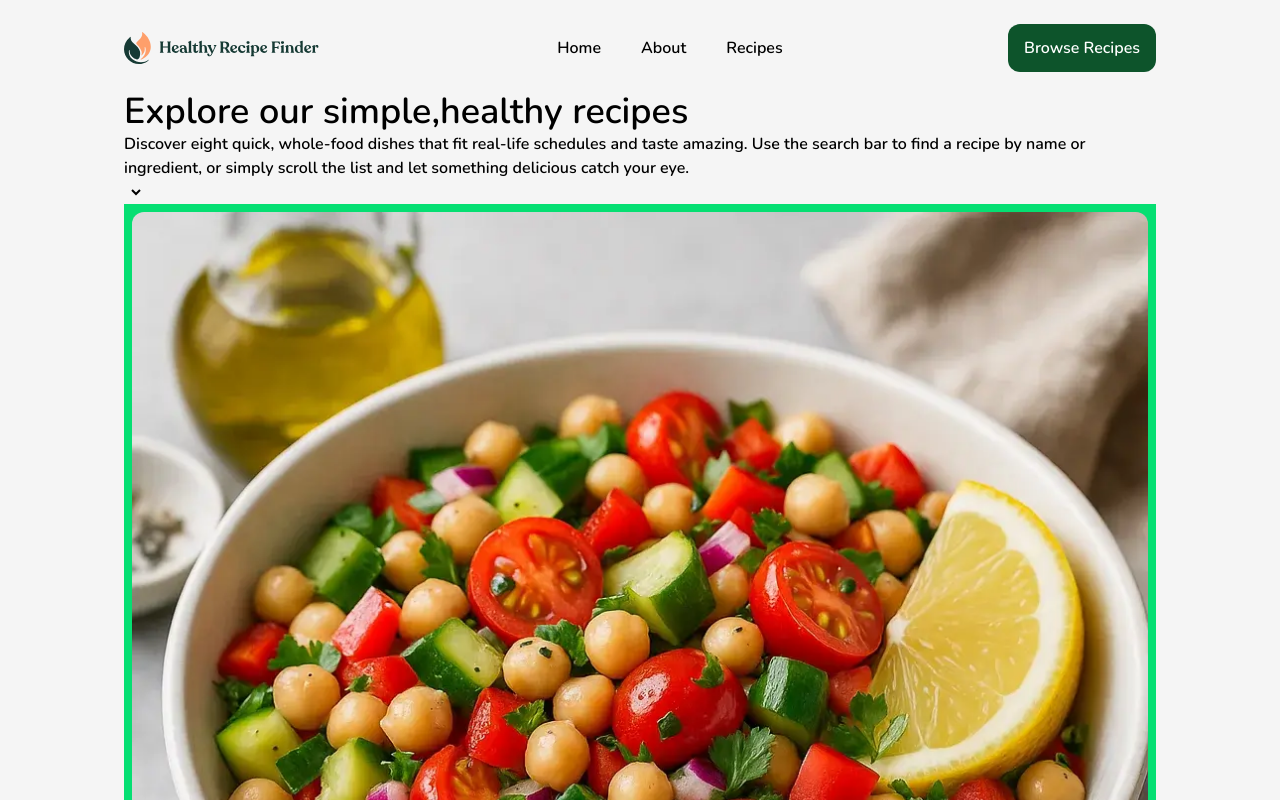
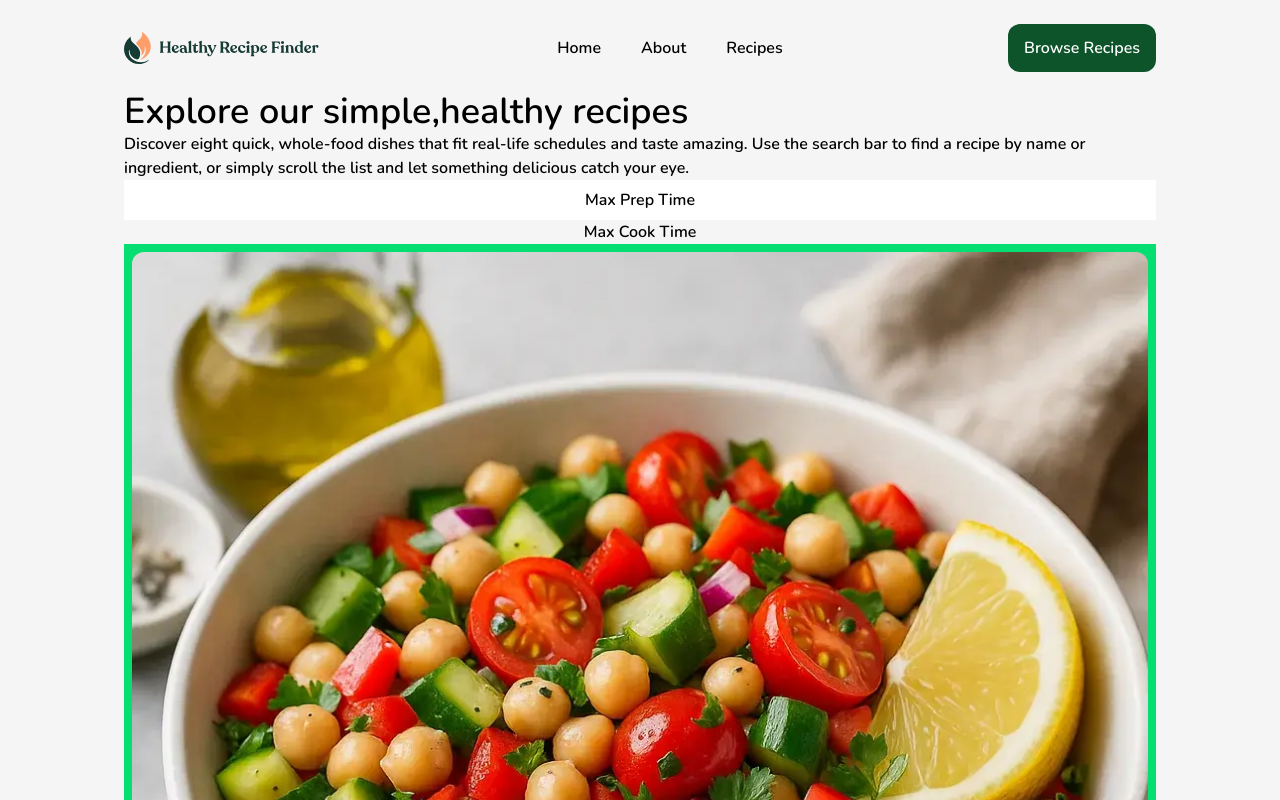
Before and after one commit to conormcfarlane/recipe-finder, a React (Vite) app: page /recipes in a window 1280 px wide. Shown: the top 800 px of the page. Built offline with nearby package versions, Linux system fonts and the light colour scheme.

Commit message:
filter logic done

```diff
--- /dev/null
+++ b/src/pages/Recipes/RecipeCookFilter.jsx
@@ -0,0 +1,49 @@
+import React from "react";
+import { useState } from "react";
+
+export default function RecipeCookFilter({
+  cookFilter,
+  setCookFilter,
+  options,
+}) {
+  const [open, setOpen] = useState(false);
+  return (
+    <div>
+      <button onClick={() => setOpen(!open)} className="cursor-pointer">
+        Max Cook Time
+      </button>
+      {open && (
+        <div>
+          {options.map((option) => (
+            <label className="flex gap-1 w-fit cursor-pointer">
+              <input
+                type="radio"
+                name="cookFilter"
+                value={option}
+                checked={option === cookFilter}
+                onChange={() => setCookFilter(option)}
+                className="hidden"
+              />
+              <div
+                className={`w-5 h-5 rounded-full border-2 flex items-center justify-center transition cursor-pointer
+                  ${
+                    cookFilter === option
+                      ? "border-blue-900"
+                      : "border-gray-400"
+                  }`}
+              >
+                {cookFilter === option && (
+                  <div className="w-2.5 h-2.5 bg-green-900 rounded-full" />
+                )}
+              </div>
+              <span>{option} Minutes</span>
+            </label>
+          ))}
+          <span className="cursor-pointer" onClick={() => setCookFilter(null)}>
+            Clear
+          </span>
+        </div>
+      )}
+    </div>
+  );
+}
--- /dev/null
+++ b/src/pages/Recipes/RecipePrepFilter.jsx
@@ -0,0 +1,49 @@
+import React from "react";
+import { useState } from "react";
+
+export default function RecipePrepFilter({
+  prepFilter,
+  setPrepFilter,
+  options,
+}) {
+  const [open, setOpen] = useState(false);
+  return (
+    <div className="bg-white p-2 w-full flex flex-col items-center">
+      <button onClick={() => setOpen(!open)} className="cursor-pointer">
+        Max Prep Time
+      </button>
+      {open && (
+        <div className="">
+          {options.map((option) => (
+            <label className="flex items-center gap-1 w-fit">
+              <input
+                type="radio"
+                name="preptime"
+                value={option}
+                checked={prepFilter === option}
+                onChange={() => setPrepFilter(option)}
+                className="hidden"
+              />
+              <div
+                className={`w-5 h-5 rounded-full border-2 flex items-center justify-center transition cursor-pointer
+                  ${
+                    prepFilter === option
+                      ? "border-blue-900"
+                      : "border-gray-400"
+                  }`}
+              >
+                {prepFilter === option && (
+                  <div className="w-2.5 h-2.5 bg-green-900 rounded-full" />
+                )}
+              </div>
+              <span>{option} Minutes</span>
+            </label>
+          ))}
+          <span className="cursor-pointer" onClick={() => setPrepFilter(null)}>
+            Clear
+          </span>
+        </div>
+      )}
+    </div>
+  );
+}
--- a/src/pages/Recipes/RecipesHero.jsx
+++ b/src/pages/Recipes/RecipesHero.jsx
@@ -1,21 +1,39 @@
 import React, { useState } from "react";
 import RecipesList from "./RecipesList";
 import RecipeData from "../../assets/data/data.json";
+import RecipePrepFilter from "./RecipePrepFilter";
+import RecipeCookFilter from "./RecipeCookFilter";
 
 export default function RecipesHero() {
-  const [filterType, setFilterType] = useState(null);
-  const [filterValue, setFilterValue] = useState(null);
-
+  const [prepFilter, setPrepFilter] = useState(null);
+  const [cookFilter, setCookFilter] = useState(null);
+  const prepOptions = [0, 5, 10];
+  const cookOptions = [0, 5, 10, 15, 20];
   const filteredRecipes = RecipeData.filter((recipe) => {
-    if (filterType === "prep") return recipe.prepMinutes >= filterValue;
-    if (filterType === "cook") return recipe.cookMinutes >= filterValue;
+    const prepMatch = prepFilter
+      ? recipe.prepMinutes <= Number(prepFilter)
+      : true;
+    const cookMatch = cookFilter
+      ? recipe.cookMinutes <= Number(cookFilter)
+      : true;
+    return prepMatch && cookMatch;
   });
   return (
     <div>
-      <select value={filterType}>
+      <div className="flex flex-col w-full items-center">
+        <RecipePrepFilter
+          prepFilter={prepFilter}
+          setPrepFilter={setPrepFilter}
+          options={prepOptions}
+        />
+        <RecipeCookFilter
+          cookFilter={cookFilter}
+          setCookFilter={setCookFilter}
+          options={cookOptions}
+        />
+      </div>
 
-      </select>
-      <RecipesList />
+      <RecipesList filteredRecipes={filteredRecipes} />
     </div>
   );
 }
--- a/src/pages/Recipes/RecipesList.jsx
+++ b/src/pages/Recipes/RecipesList.jsx
@@ -2,10 +2,10 @@ import React from "react";
 import RecipesCard from "./RecipesCard";
 import RecipeData from "../../assets/data/data.json";
 
-export default function RecipesList({}) {
+export default function RecipesList({ filteredRecipes }) {
   return (
     <div className="flex flex-col gap-8">
-      {RecipeData.map((recipe) => (
+      {filteredRecipes.map((recipe) => (
         <RecipesCard key={recipe.id} recipe={recipe} />
       ))}
     </div>
```
